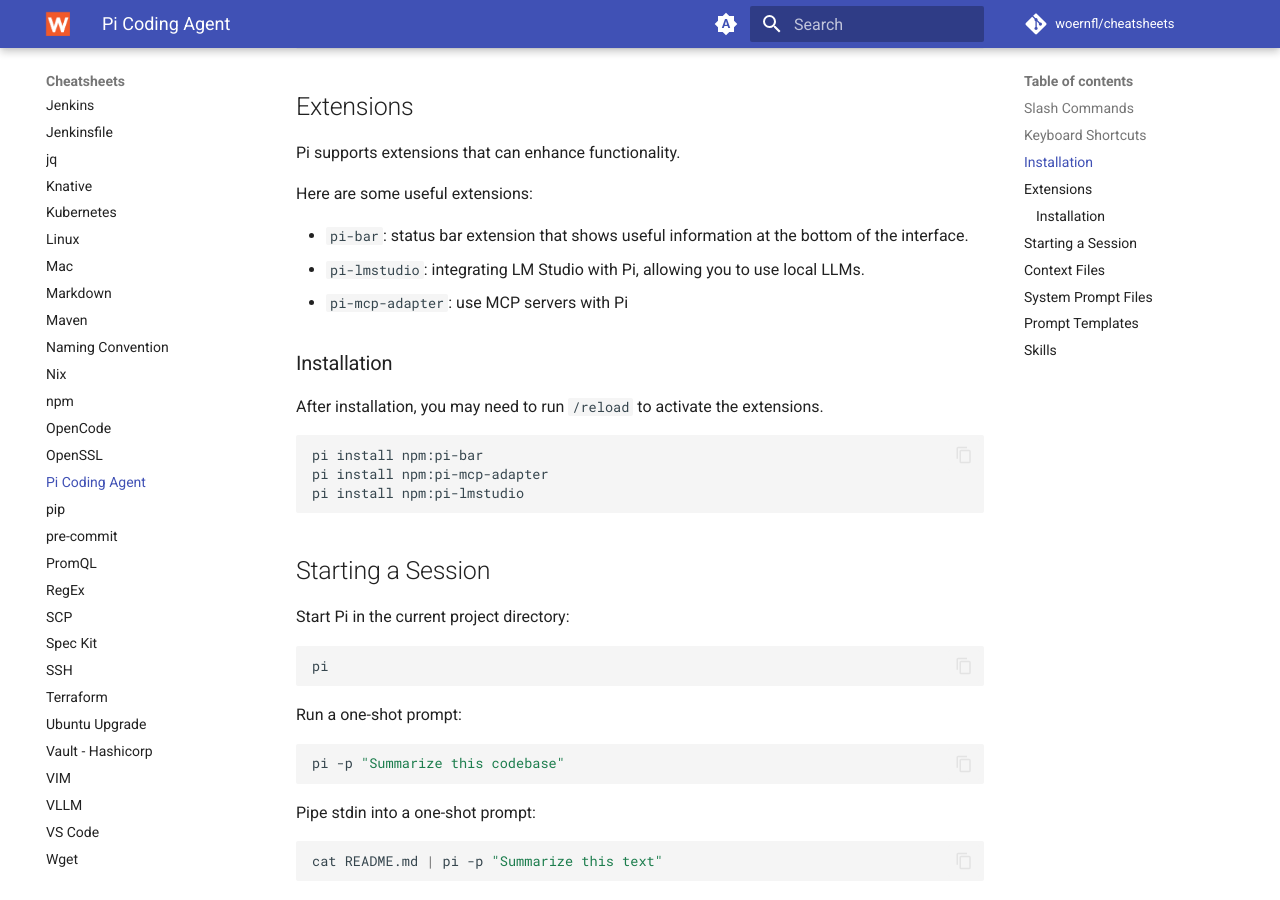
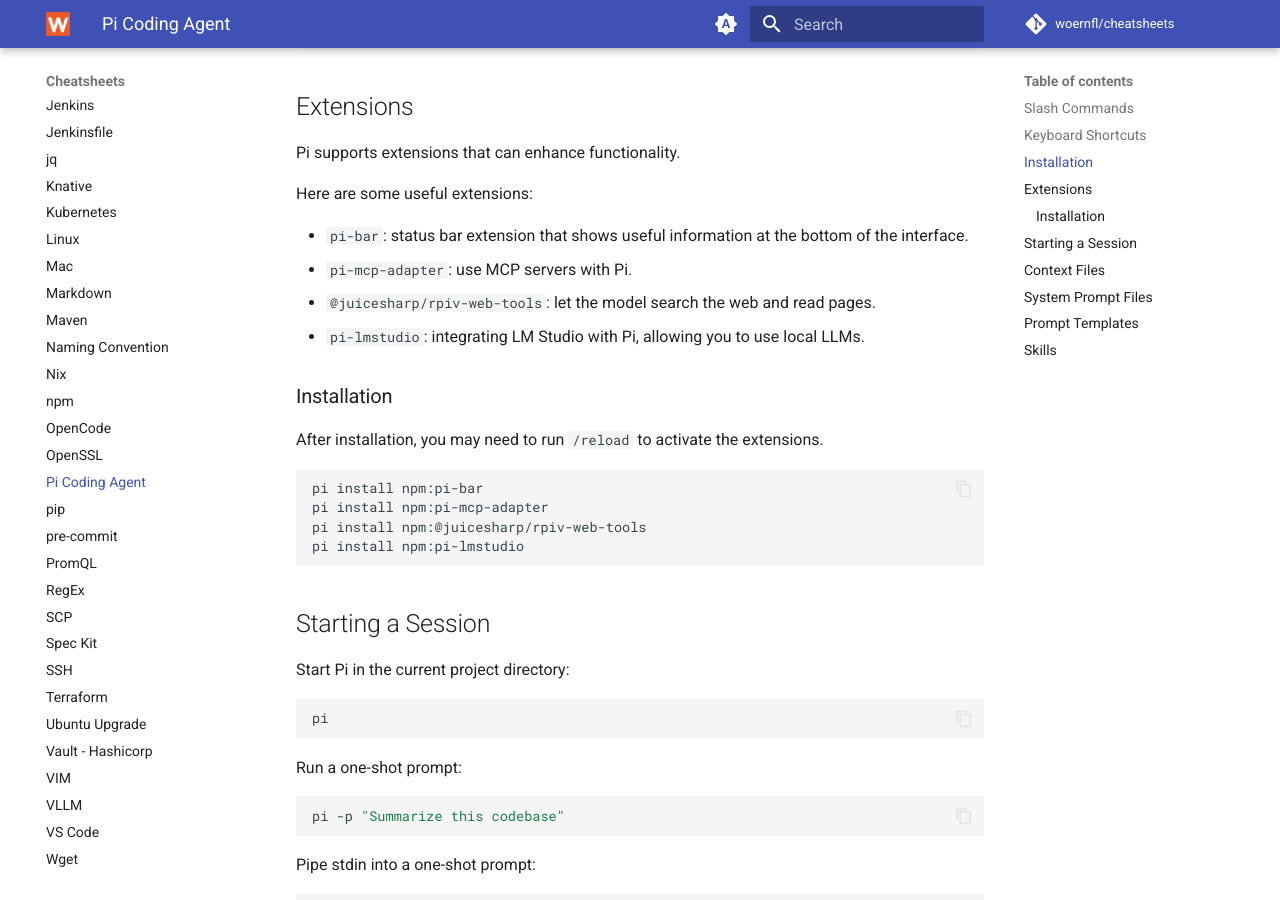
Before and after one commit to woernfl/cheatsheets, an MkDocs documentation site: the page built from docs/pi.md, in a window 1280 px wide and 900 px high, scrolled down 1458 px. Built offline with MkDocs 1.6.1 and Material for MkDocs 9.7.7, drawn with Linux system fonts in a browser that asks for light colours; comment, search, counter and statistics services are not loaded.

Commit message:
Update pi.md with new web tools extension (#383)
Added new extension '@juicesharp/rpiv-web-tools' to the documentation.

````diff
--- a/docs/pi.md
+++ b/docs/pi.md
@@ -50,8 +50,9 @@
 Here are some useful extensions:
 
 - `pi-bar`: status bar extension that shows useful information at the bottom of the interface.
+- `pi-mcp-adapter`: use MCP servers with Pi.
+- `@juicesharp/rpiv-web-tools`: let the model search the web and read pages.
 - `pi-lmstudio`: integrating LM Studio with Pi, allowing you to use local LLMs.
-- `pi-mcp-adapter`: use MCP servers with Pi
 
 ### Installation
 
@@ -60,6 +61,7 @@
 ```bash
 pi install npm:pi-bar
 pi install npm:pi-mcp-adapter
+pi install npm:@juicesharp/rpiv-web-tools
 pi install npm:pi-lmstudio
 ```
 
````
